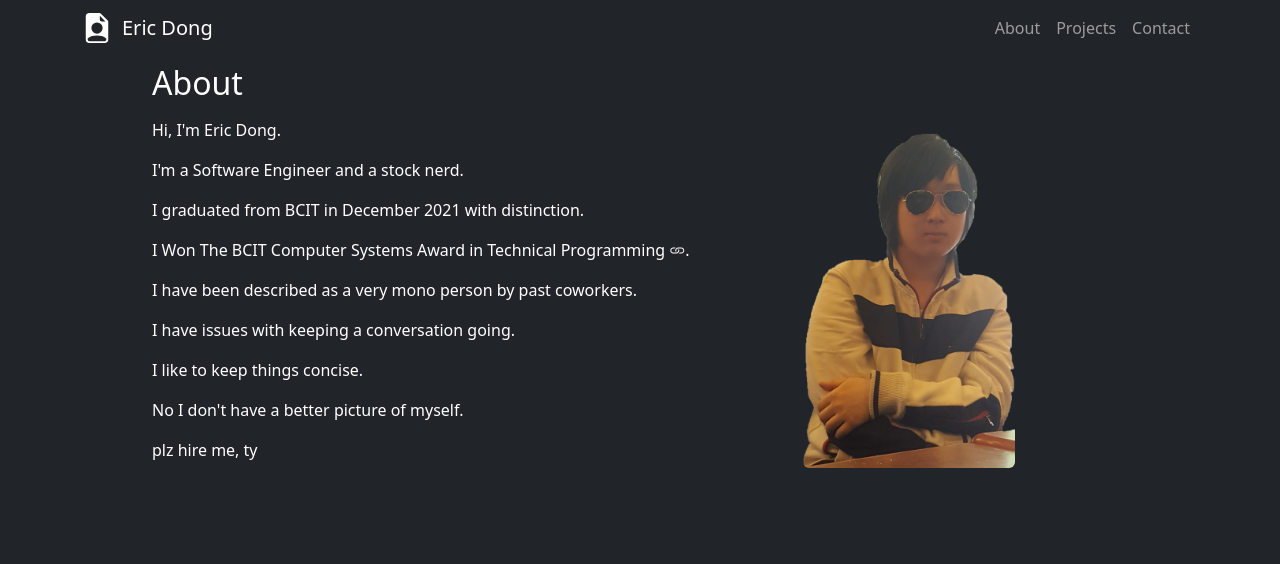
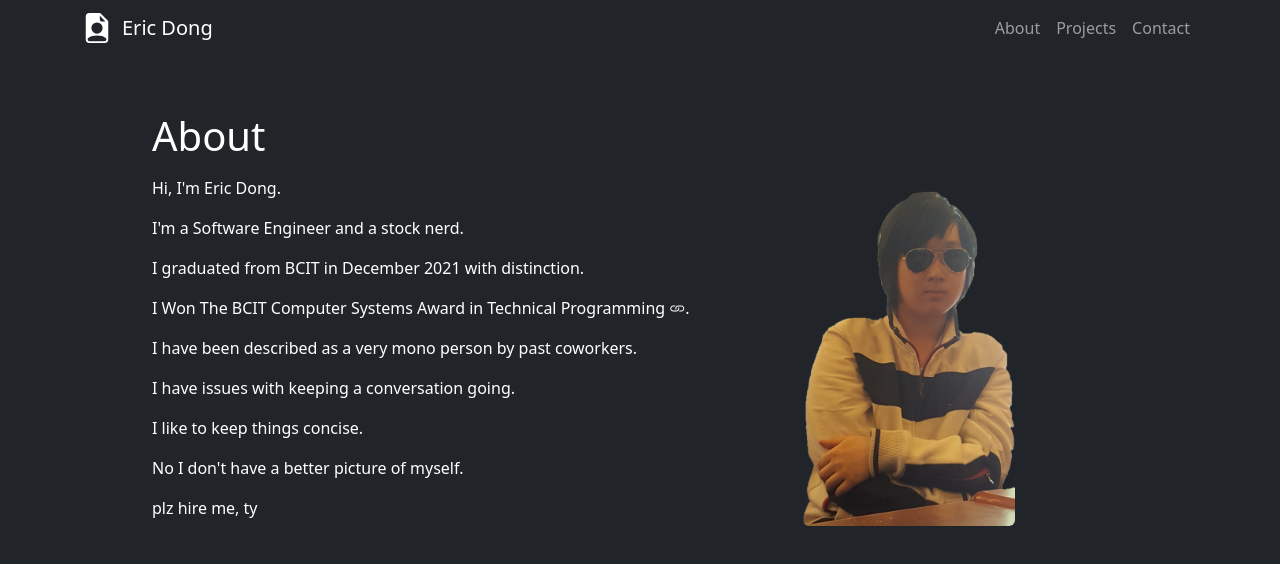
Before and after one commit to GoodestUsername/personal_website, a React (Create React App) app: page / in a window 1280 px wide. Shown: the top 564 px of the page. Built offline with nearby package versions, Linux system fonts and the light colour scheme.

Commit message:
refactored aboutmesection base components into its own component

```diff
--- /dev/null
+++ b/src/components/InfoSection.tsx
@@ -0,0 +1,18 @@
+interface InfoSectioInterface {
+    title: string,
+    sectionId: string,
+    children: React.ReactNode,
+}
+
+const InfoSection: React.FC<InfoSectioInterface> = ({title, sectionId, children}) => {
+  return (
+    <section id={sectionId} className='my-5'>
+    <h1 className='py-2'>{title}</h1>
+    <div className="d-flex flex-row align-content-center flex-wrap">
+        {children}
+    </div>
+  </section>
+  );
+}
+
+export default InfoSection
--- a/src/static/AboutMeSection.tsx
+++ b/src/static/AboutMeSection.tsx
@@ -1,11 +1,10 @@
 import React from 'react';
 import me_irl from 'assets/images/me_irl.png';
+import InfoSection from 'components/InfoSection';
 
 const AboutMeSection: React.FC = () => {
   return (
-        <section>
-          <h2 className='py-2'>About</h2>
-          <div className="d-flex flex-row align-content-center flex-wrap">
+    <InfoSection title={'About'} sectionId={'aboutMe'}>
       <div className="flex-fill">
         <article>
           <p>Hi, I'm Eric Dong.</p>
@@ -26,8 +25,7 @@ const AboutMeSection: React.FC = () => {
             style={{maxHeight: "350px"}}/>
         </picture>
       </div>
-          </div>
-        </section>
+    </InfoSection>
   )
 };
 
```
Lines whose indentation alone changed are shown as unchanged.
